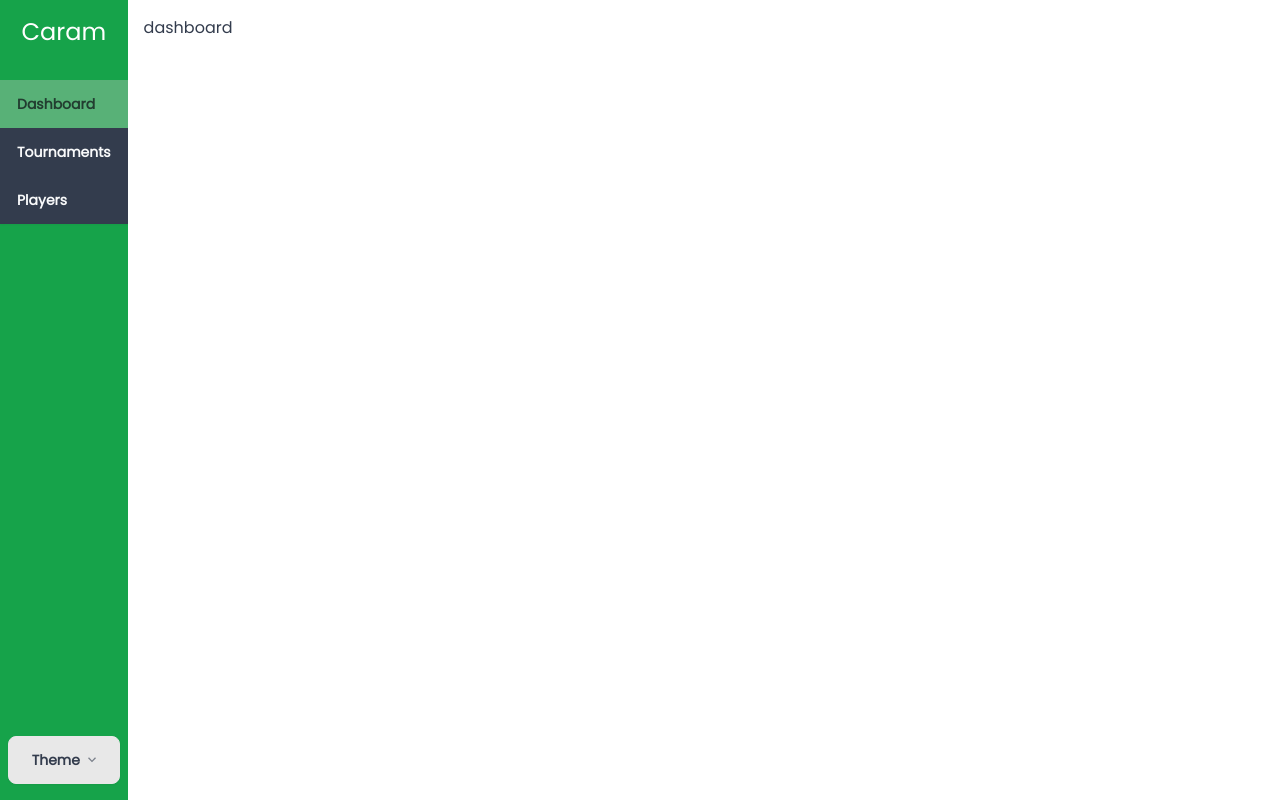
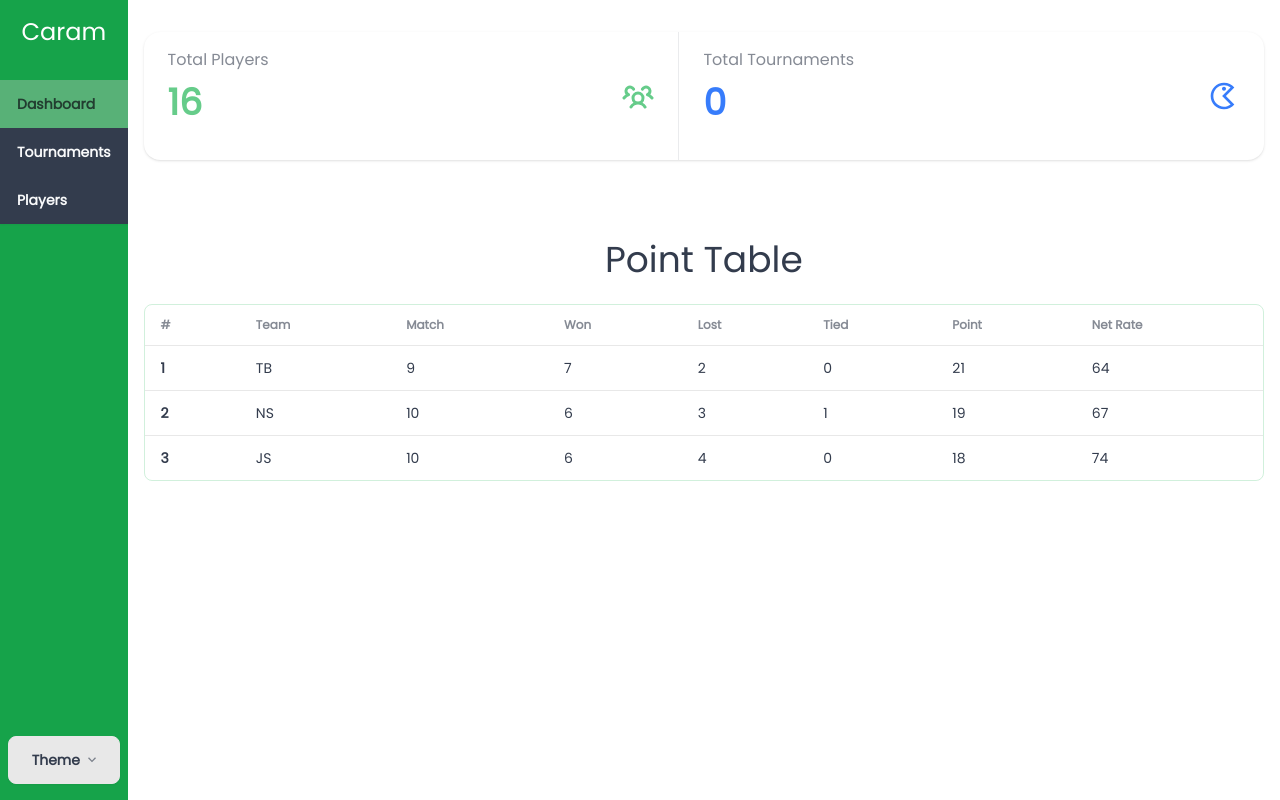
Before and after one commit to TutulDevs/caram, a Next.js app: page /admin/dashboard in a window 1280 px wide. Built offline with nearby package versions, Linux system fonts and the light colour scheme.

Commit message:
dashboard page in prog

```diff
--- a/app/admin/dashboard/page.tsx
+++ b/app/admin/dashboard/page.tsx
@@ -1,5 +1,14 @@
-import { Box } from "@radix-ui/themes";
+import { DashboardPointTable } from "@/sections/dashboard/DashboardPointTable.section";
+import { DashboardStats } from "@/sections/dashboard/DashboardStats.section";
 
 export default function DashboardPage() {
-  return <>dashboard</>;
+  return (
+    <>
+      {/* stats */}
+      <DashboardStats className="mt-4" />
+
+      {/* point table */}
+      <DashboardPointTable className="mt-8 py-12" />
+    </>
+  );
 }
--- a/package.json
+++ b/package.json
@@ -23,6 +23,7 @@
     "react-dom": "^18",
     "react-hook-form": "^7.51.2",
     "react-hot-toast": "^2.4.1",
+    "react-icons": "^5.1.0",
     "theme-change": "^2.5.0",
     "zod": "^3.22.4"
   },
--- /dev/null
+++ b/sections/dashboard/DashboardPointTable.section.tsx
@@ -0,0 +1,91 @@
+import cn from "classnames";
+
+export const DashboardPointTable: React.FC<{ className?: string }> = ({
+  className,
+}) => {
+  const list = [
+    {
+      id: "1",
+      team: {
+        title: "TB",
+        playerOne: "Taz",
+        playerTwo: "Bacchu",
+        played: 9,
+        won: 7,
+        lost: 2,
+        tied: 0,
+        point: 21,
+        net_rate: 64,
+      },
+    },
+    {
+      id: "2",
+      team: {
+        title: "NS",
+        playerOne: "Noman",
+        playerTwo: "Sadid",
+        played: 10,
+        won: 6,
+        lost: 3,
+        tied: 1,
+        point: 19,
+        net_rate: 67,
+      },
+    },
+    {
+      id: "3",
+      team: {
+        title: "JS",
+        playerOne: "Jasim",
+        playerTwo: "Shafayet",
+        played: 10,
+        won: 6,
+        lost: 4,
+        tied: 0,
+        point: 18,
+        net_rate: 74,
+      },
+    },
+  ];
+
+  return (
+    <div className={cn(className)}>
+      <h2 className="text-center text-xl md:text-4xl mb-6">Point Table</h2>
+
+      <div className="overflow-x-auto border border-primary/30 rounded-lg">
+        <table className="table">
+          <thead>
+            <tr>
+              <th>#</th>
+              <th>Team</th>
+              <th>Match</th>
+              <th>Won</th>
+              <th>Lost</th>
+              <th>Tied</th>
+              <th>Point</th>
+              <th>Net Rate</th>
+            </tr>
+          </thead>
+          <tbody>
+            {list.map((el, idx) => {
+              const team = el.team;
+
+              return (
+                <tr key={el.id} className="hover">
+                  <th>{idx + 1}</th>
+                  <td>{team.title}</td>
+                  <td>{team.played}</td>
+                  <td>{team.won}</td>
+                  <td>{team.lost}</td>
+                  <td>{team.tied}</td>
+                  <td>{team.point}</td>
+                  <td>{team.net_rate}</td>
+                </tr>
+              );
+            })}
+          </tbody>
+        </table>
+      </div>
+    </div>
+  );
+};
--- /dev/null
+++ b/sections/dashboard/DashboardStats.section.tsx
@@ -0,0 +1,67 @@
+import cn from "classnames";
+import { PiUsersThreeBold } from "react-icons/pi";
+import { RiGameLine } from "react-icons/ri";
+
+export const DashboardStats: React.FC<{ className?: string }> = ({
+  className,
+}) => {
+  return (
+    <>
+      <div
+        className={cn(
+          "stats stats-vertical md:stats-horizontal shadow w-full",
+          className,
+        )}
+      >
+        <DashboardStatItem
+          title="Total Players"
+          value={16}
+          classNameIcon="text-primary"
+          classNameValue="text-primary"
+          icon={<PiUsersThreeBold className="w-8 h-8 stroke-current" />}
+        />
+
+        <DashboardStatItem
+          title="Total Tournaments"
+          value={0}
+          classNameIcon="text-secondary"
+          classNameValue="text-secondary"
+          icon={<RiGameLine className="w-8 h-8 stroke-current" />}
+        />
+      </div>
+    </>
+  );
+};
+
+export const DashboardStatItem: React.FC<{
+  icon: React.ReactNode;
+  classNameIcon?: string;
+  title: string;
+  value: string | number;
+  classNameValue?: string;
+  desc?: string;
+}> = ({ icon, classNameIcon, title, value, classNameValue, desc }) => {
+  return (
+    <div className="stat min-h-32">
+      <div className={cn("stat-figure", classNameIcon)}>{icon}</div>
+      <div className="stat-title">{title}</div>
+      <div className={cn("stat-value", classNameValue)}>{value}</div>
+      {desc && <div className="stat-desc">{desc}</div>}
+    </div>
+  );
+};
+
+/* <div className="my-2 flex gap-1">
+        {[1, 2].map((el) => (
+          <div
+            key={el}
+            className="flex-1 flex justify-between p-4 skeleton w-1/2 h-28"
+          >
+            <div className="">
+              <div className="skeleton w-32 h-4 mb-4" />
+              <div className="skeleton w-12 h-8" />
+            </div>
+            <div className="skeleton w-12 h-12 rounded-full "></div>
+          </div>
+        ))}
+      </div> */
```
Also changed, not shown: 2 other files (tests, documents, lock files or other folders).
